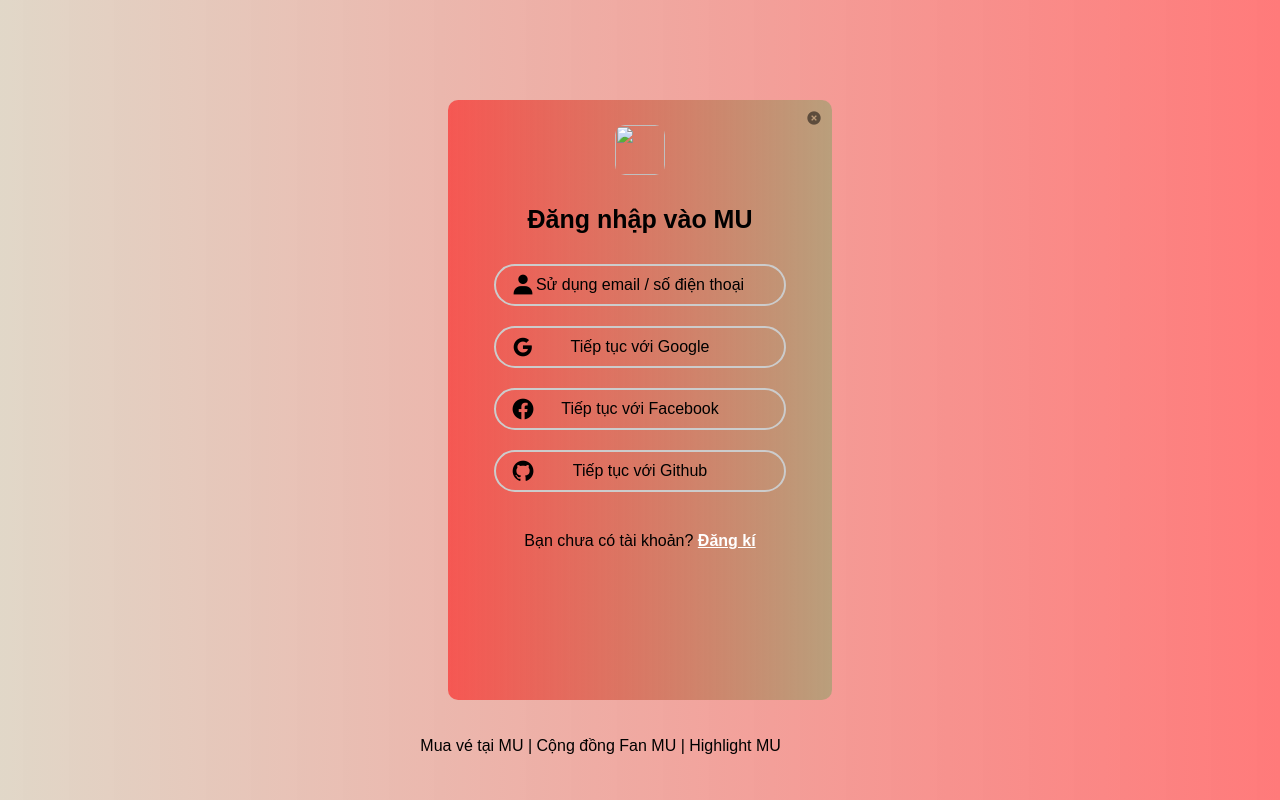
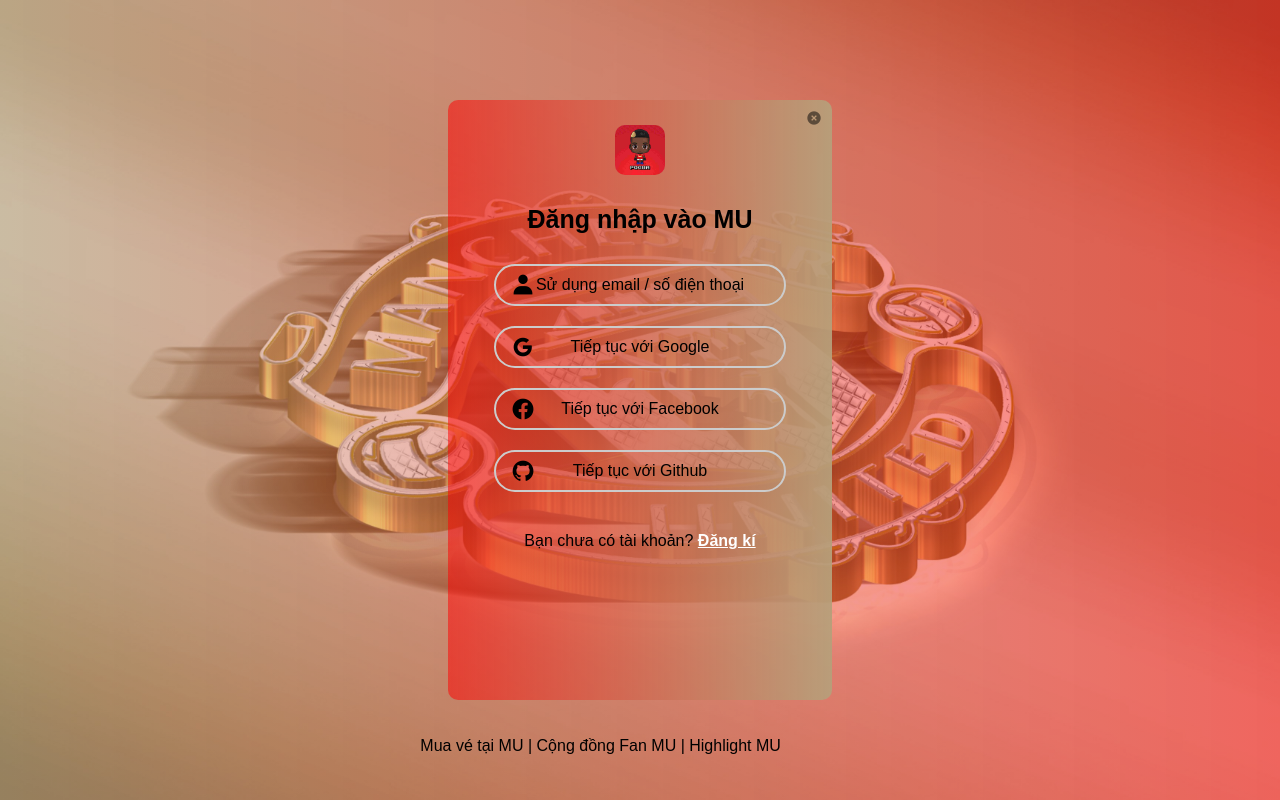
Before and after one commit to mrcuong1206/reyc, a plain HTML site: page log_in.html in a window 1280 px wide. Drawn offline with nearby package versions, Linux system fonts and the light colour scheme; the site is published under a folder, as on GitHub Pages, so addresses that start at the root find nothing.

Commit message:
Update log_in.html

```diff
--- a/log_in.html
+++ b/log_in.html
@@ -25,7 +25,7 @@
         .wrap-img {
             width: 100vw;
             height: 100vh;
-            background: url("/img/mu.jpg") center center / cover;
+            background: url("./img/mu.jpg") center center / cover;
         }
 
         .modal {
@@ -133,7 +133,7 @@
         <div class="overlay">
             <div class="modal">
                 <div class="close"><i class='bx bxs-x-circle close__icon'></i></div>
-                <img src="/img/p6.jpg" alt="" class="logo-img">
+                <img src="./img/p6.jpg" alt="" class="logo-img">
                 <div class="title-header">Đăng nhập vào MU</div>
                 <ul class="list">
                     <li class="list__signin"> <span><i class='bx bxs-user icon__user'></i></span> Sử dụng email / số điện thoại</li>
```
